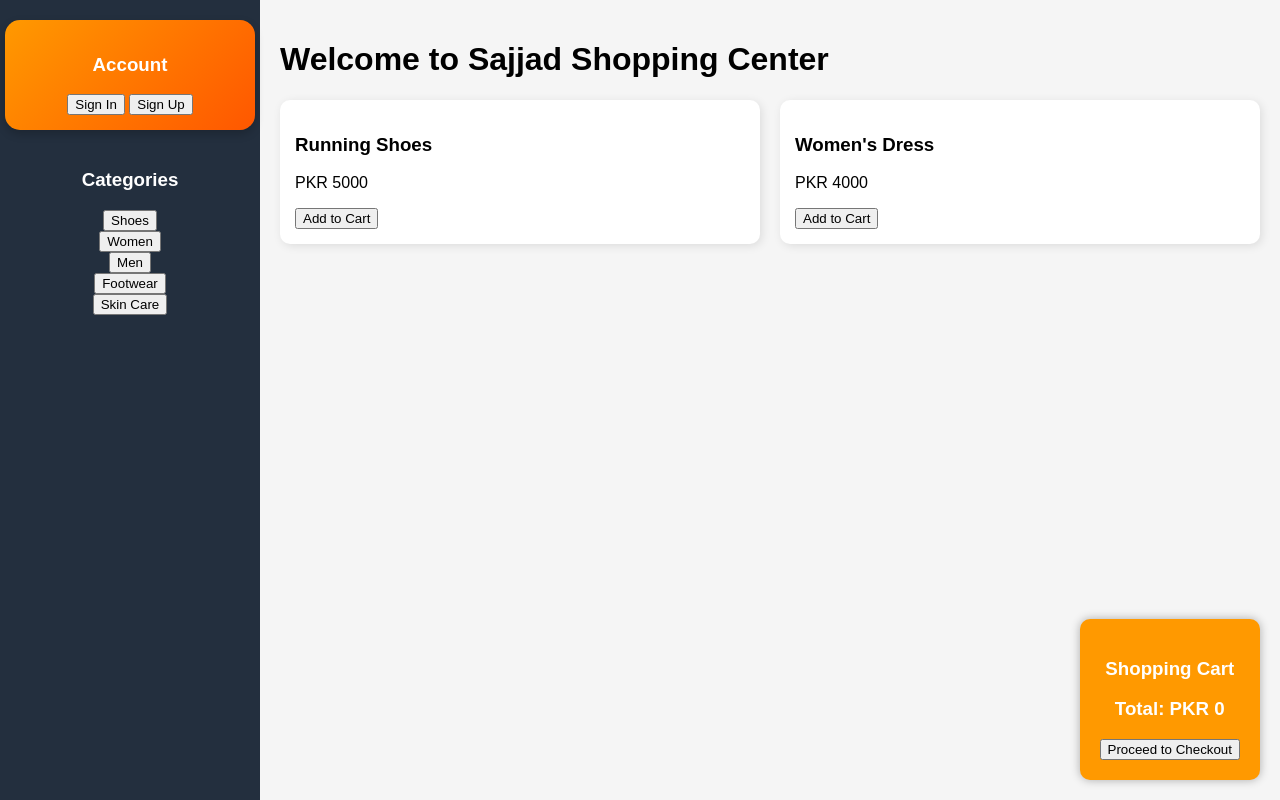
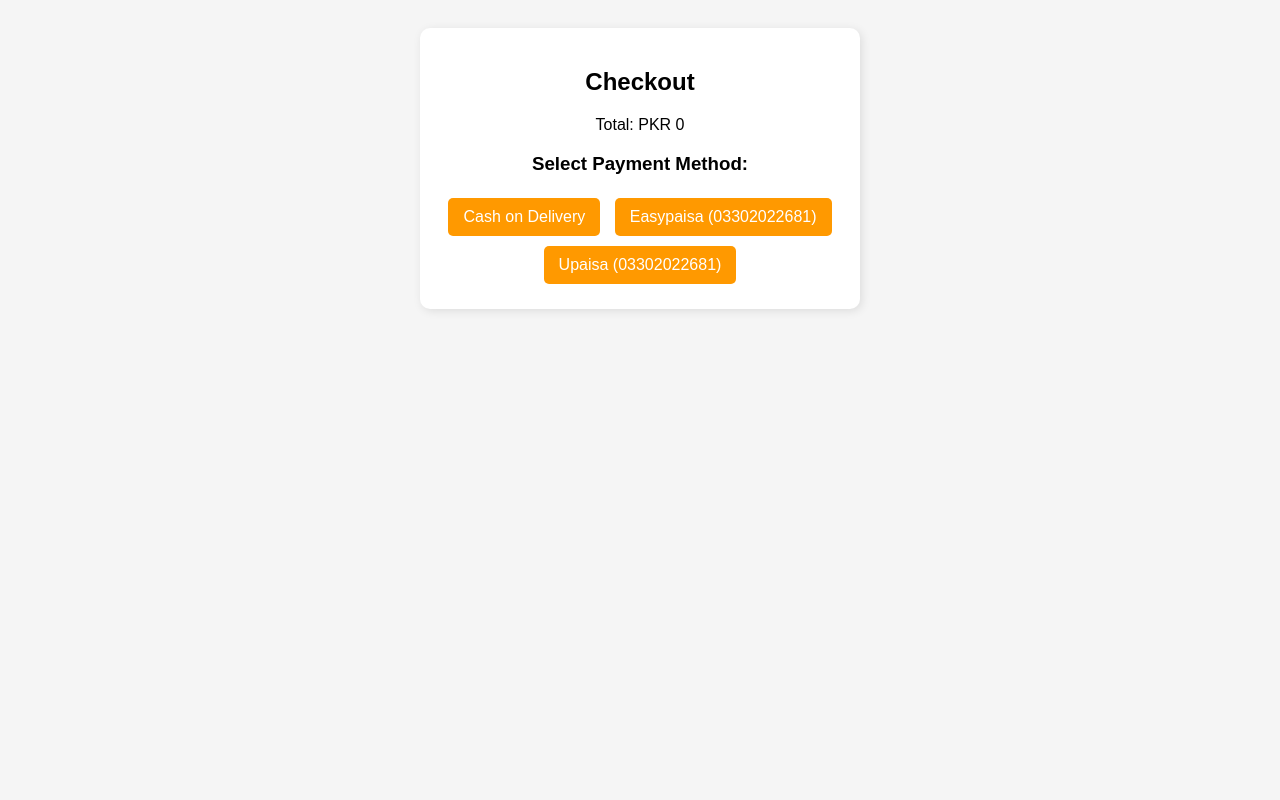
Before and after one commit to sajjadahmedkoondhar/Sajjad, a plain HTML site: page index.html in a window 1280 px wide. Drawn offline with Linux system fonts and the light colour scheme.

Commit message:
index.html

```diff
--- a/index.html
+++ b/index.html
@@ -3,128 +3,80 @@
 <head>
     <meta charset="UTF-8">
     <meta name="viewport" content="width=device-width, initial-scale=1.0">
-    <title>Online Store</title>
+    <title>Checkout Page</title>
+    <script src="https://accounts.google.com/gsi/client" async defer></script>
     <style>
         body {
             font-family: 'Poppins', sans-serif;
-            margin: 0;
-            padding: 0;
             background-color: #f5f5f5;
-        }
-        .sidebar {
-            width: 220px;
-            background-color: #232f3e;
-            padding: 20px;
-            height: 100vh;
-            position: fixed;
-            color: white;
-            display: flex;
-            flex-direction: column;
-            align-items: center;
-        }
-        .auth-box {
-            width: 100%;
-            padding: 15px;
-            background: linear-gradient(135deg, #ff9900, #ff5700);
             text-align: center;
-            border-radius: 15px;
-            margin-bottom: 20px;
-            box-shadow: 0px 4px 10px rgba(0,0,0,0.2);
-        }
-        .container {
-            margin-left: 260px;
-            max-width: 1200px;
             padding: 20px;
         }
-        .product-list {
-            display: grid;
-            grid-template-columns: repeat(auto-fit, minmax(200px, 1fr));
-            gap: 20px;
+        .checkout-box {
+            background: white;
+            padding: 20px;
+            border-radius: 10px;
+            max-width: 400px;
+            margin: auto;
+            box-shadow: 2px 2px 10px rgba(0, 0, 0, 0.1);
         }
-        .product {
-            background: white;
-            padding: 15px;
-            border-radius: 10px;
-            box-shadow: 2px 2px 10px rgba(0, 0, 0, 0.1);
-            transition: transform 0.3s;
-        }
-        .product:hover {
-            transform: scale(1.05);
-        }
-        .checkout-container {
-            position: fixed;
-            bottom: 20px;
-            right: 20px;
+        button {
             background: #ff9900;
             color: white;
-            padding: 20px;
-            border-radius: 10px;
-            text-align: center;
-            box-shadow: 0px 0px 10px rgba(0,0,0,0.3);
+            border: none;
+            padding: 10px 15px;
+            cursor: pointer;
+            border-radius: 5px;
+            font-size: 16px;
+            margin: 5px;
+        }
+        .auth-container {
+            margin-bottom: 20px;
         }
     </style>
 </head>
 <body>
-    <div class="sidebar">
-        <div class="auth-box">
-            <h3>Account</h3>
-            <button onclick="signin()">Sign In</button>
-            <button onclick="signup()">Sign Up</button>
+
+    <div class="checkout-box">
+        <h2>Checkout</h2>
+        <div class="auth-container">
+            <div id="g_id_onload"
+                 data-client_id="YOUR_GOOGLE_CLIENT_ID"
+                 data-callback="handleCredentialResponse"
+                 data-auto_prompt="false">
+            </div>
+            <div class="g_id_signin" data-type="standard"></div>
         </div>
-  <h3>Categories</h3>
-        <a href="shoes.html"><button>Shoes</button></a>
-        <a href="women.html"><button>Women</button></a>
-        <a href="men.html"><button>Men</button></a>
-        <a href="footwear.html"><button>Footwear</button></a>
-        <a href="skincare.html"><button>Skin Care</button></a>
+        <p id="user-info"></p>
+        <p>Total: PKR <span id="checkout-total">0</span></p>
+        <h3>Select Payment Method:</h3>
+        <button onclick="payCOD()">Cash on Delivery</button>
+        <button onclick="payEasypaisa()">Easypaisa (03302022681)</button>
+        <button onclick="payUpaisa()">Upaisa (03302022681)</button>
     </div>
 
-    <div class="container">
-        <h1>Welcome to Sajjad Shopping Center</h1>
-        <div class="product-list" id="product-list">
-            <div class="product" data-category="shoes">
-                <h3>Running Shoes</h3>
-                <p>PKR 5000</p>
-                <button onclick="addToCart('Running Shoes', 5000)">Add to Cart</button>
-            </div>
-            <div class="product" data-category="women">
-                <h3>Women's Dress</h3>
-                <p>PKR 4000</p>
-                <button onclick="addToCart('Women\'s Dress', 4000)">Add to Cart</button>
-            </div>
-        </div>
-    </div>
+    <script>
+        function payCOD() {
+            alert('You selected Cash on Delivery. Your order is placed!');
+        }
+        function payEasypaisa() {
+            alert('Send payment to Easypaisa: 03302022681. Your order will be confirmed!');
+        }
+        function payUpaisa() {
+            alert('Send payment to Upaisa: 03302022681. Your order will be confirmed!');
+        }
 
-    <div class="checkout-container">
-        <h3>Shopping Cart</h3>
-        <ul id="cart"></ul>
-        <h3>Total: PKR <span id="total">0</span></h3>
-       <a href="checkout.html">
-  <a href="checkout.html">
-    <button class="checkout-button">Proceed to Checkout</button>
-</a>
+        document.getElementById("checkout-total").innerText = localStorage.getItem("totalAmount") || 0;
 
-    <script>
-        let cart = [];
-        function addToCart(name, price) {
-            cart.push({ name, price });
-            updateCart();
+        function handleCredentialResponse(response) {
+            const responsePayload = decodeJwt(response.credential);
+            document.getElementById("user-info").innerText = `Welcome, ${responsePayload.name}`;
         }
-        function updateCart() {
-            let cartList = document.getElementById('cart');
-            let total = document.getElementById('total');
-            cartList.innerHTML = '';
-            let sum = 0;
-            cart.forEach(item => {
-                let li = document.createElement('li');
-                li.innerText = `${item.name} - PKR ${item.price.toFixed(0)}`;
-                cartList.appendChild(li);
-                sum += item.price;
-            });
-            total.innerText = sum.toFixed(0);
-        }
-        function checkout() {
-            alert('Choose a payment method:\n1. Cash on Delivery\n2. Easypaisa (03302022681)\n3. Upaisa (03302022681)');
+
+        function decodeJwt(token) {
+            const base64Url = token.split('.')[1];
+            const base64 = base64Url.replace(/-/g, '+').replace(/_/g, '/');
+            return JSON.parse(atob(base64));
         }
     </script>
 </body>
```
